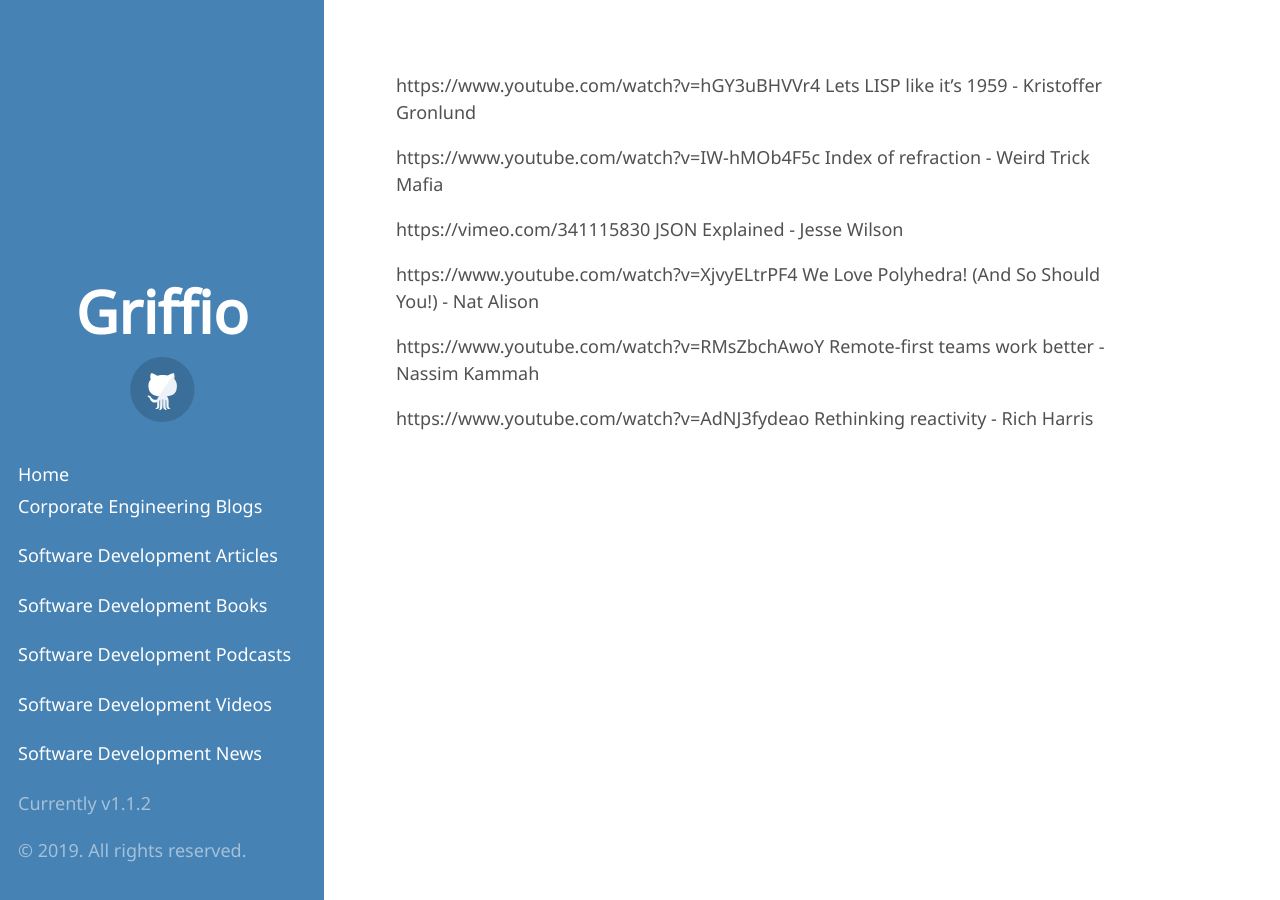
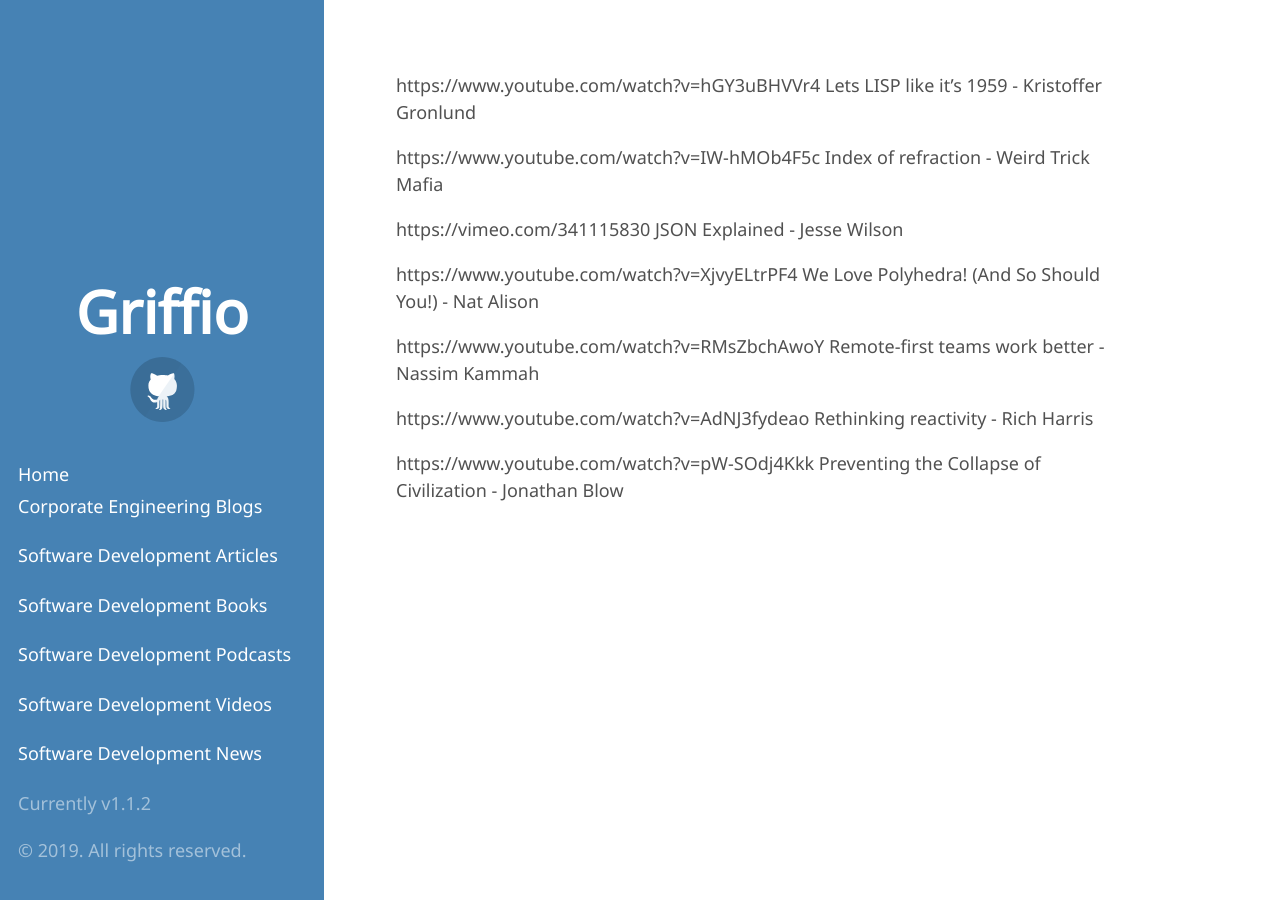
Before and after one commit to griffio/griffio.github.io, a Jekyll site: the page built from tech_talks_highlighted_2019.md, in a window 1280 px wide. Built offline with Jekyll 4.4.1, drawn with Linux system fonts in a browser that asks for light colours; some web fonts are replaced; our own code applies the rules of GitHub Pages for plain Markdown files.

Commit message:
Preventing the Collapse of Civilization
 Preventing the Collapse of Civilization - Jonathan Blow

```diff
--- a/tech_talks_highlighted_2019.md
+++ b/tech_talks_highlighted_2019.md
@@ -10,3 +10,5 @@ https://www.youtube.com/watch?v=XjvyELtrPF4  We Love Polyhedra! (And So Should Y
 https://www.youtube.com/watch?v=RMsZbchAwoY Remote-first teams work better - Nassim Kammah
 
 https://www.youtube.com/watch?v=AdNJ3fydeao Rethinking reactivity - Rich Harris
+
+https://www.youtube.com/watch?v=pW-SOdj4Kkk Preventing the Collapse of Civilization - Jonathan Blow
```
